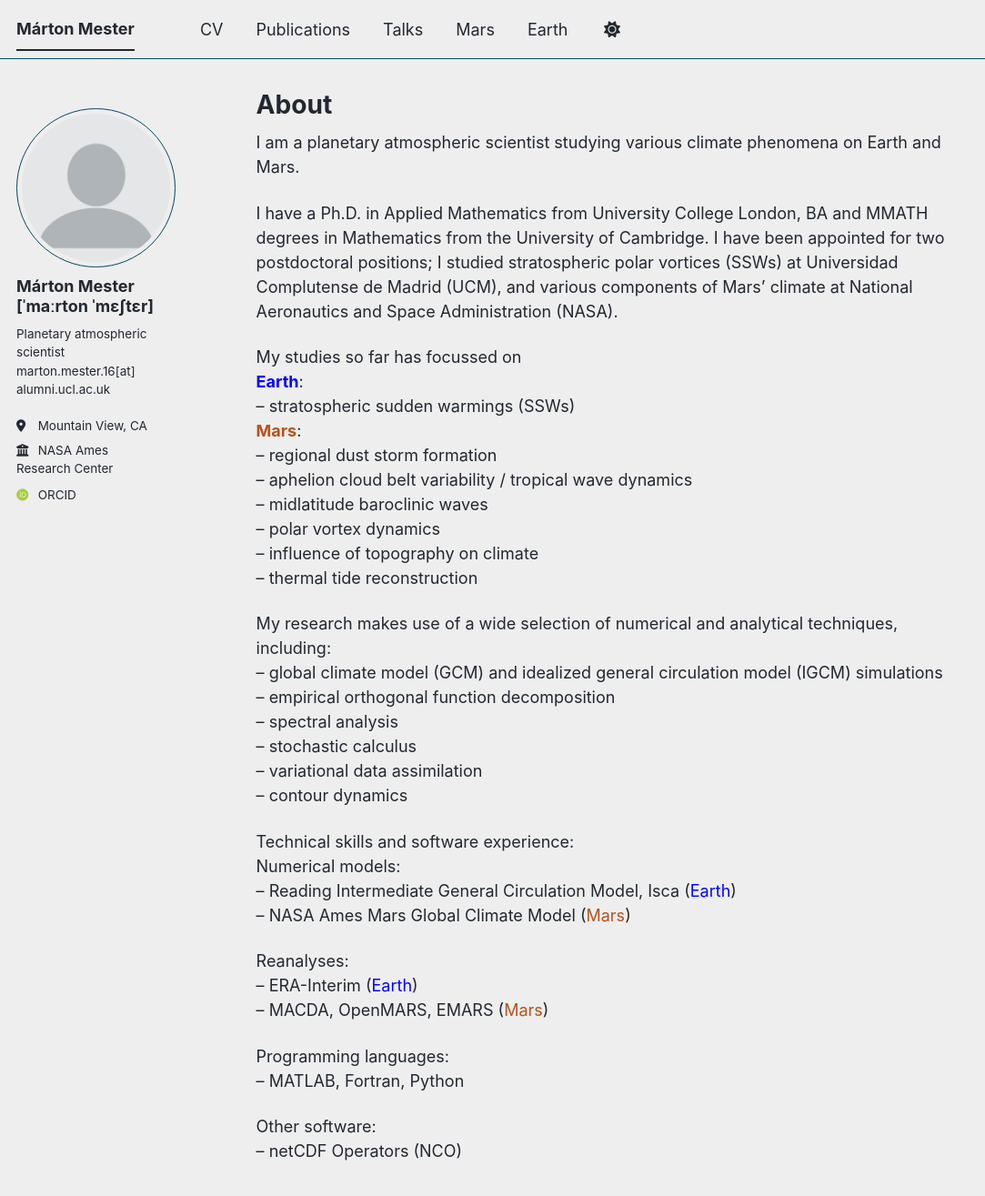
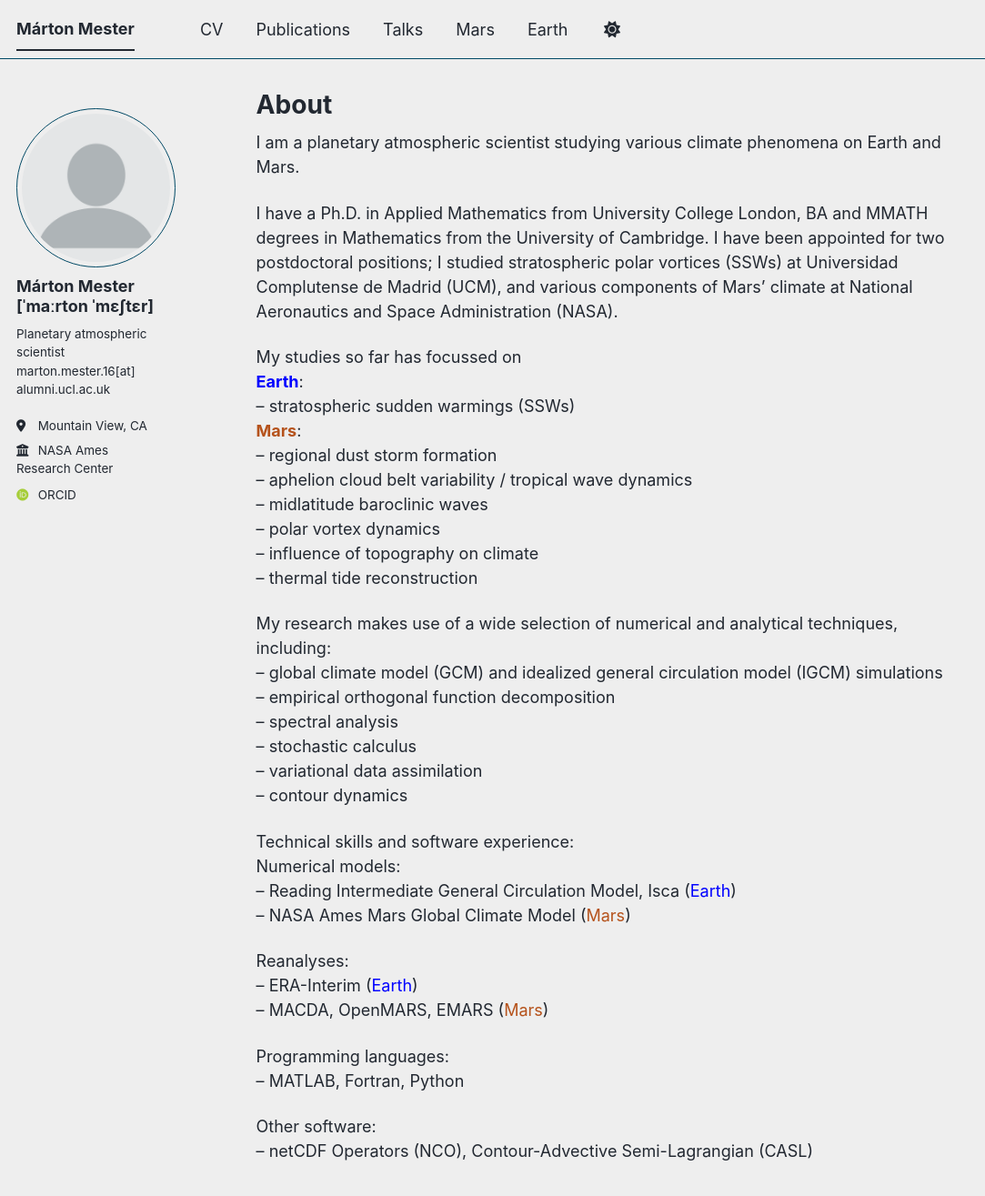
Before and after one commit to thengc6369/thengc6369.github.io, a Jekyll site: the page built from _pages/about.md, in a window 1280 px wide and 1329 px high. Shown: the top 1315 px of the window at 91% size, without its empty margins (0-1083 px from the left). Built offline with Jekyll 4.4.1, drawn with Linux system fonts in a browser that asks for light colours; some web fonts are replaced; a script bundle is joined from its source files by our own code; library files that are not in the unit come from our copies.

Commit message:
Update about.md

```diff
--- a/_pages/about.md
+++ b/_pages/about.md
@@ -41,4 +41,4 @@
 &ndash; MATLAB, Fortran, Python <br>
 
 Other software: <br>
-&ndash; netCDF Operators (NCO) <br>
+&ndash; netCDF Operators (NCO), Contour-Advective Semi-Lagrangian (CASL)  <br>
```
